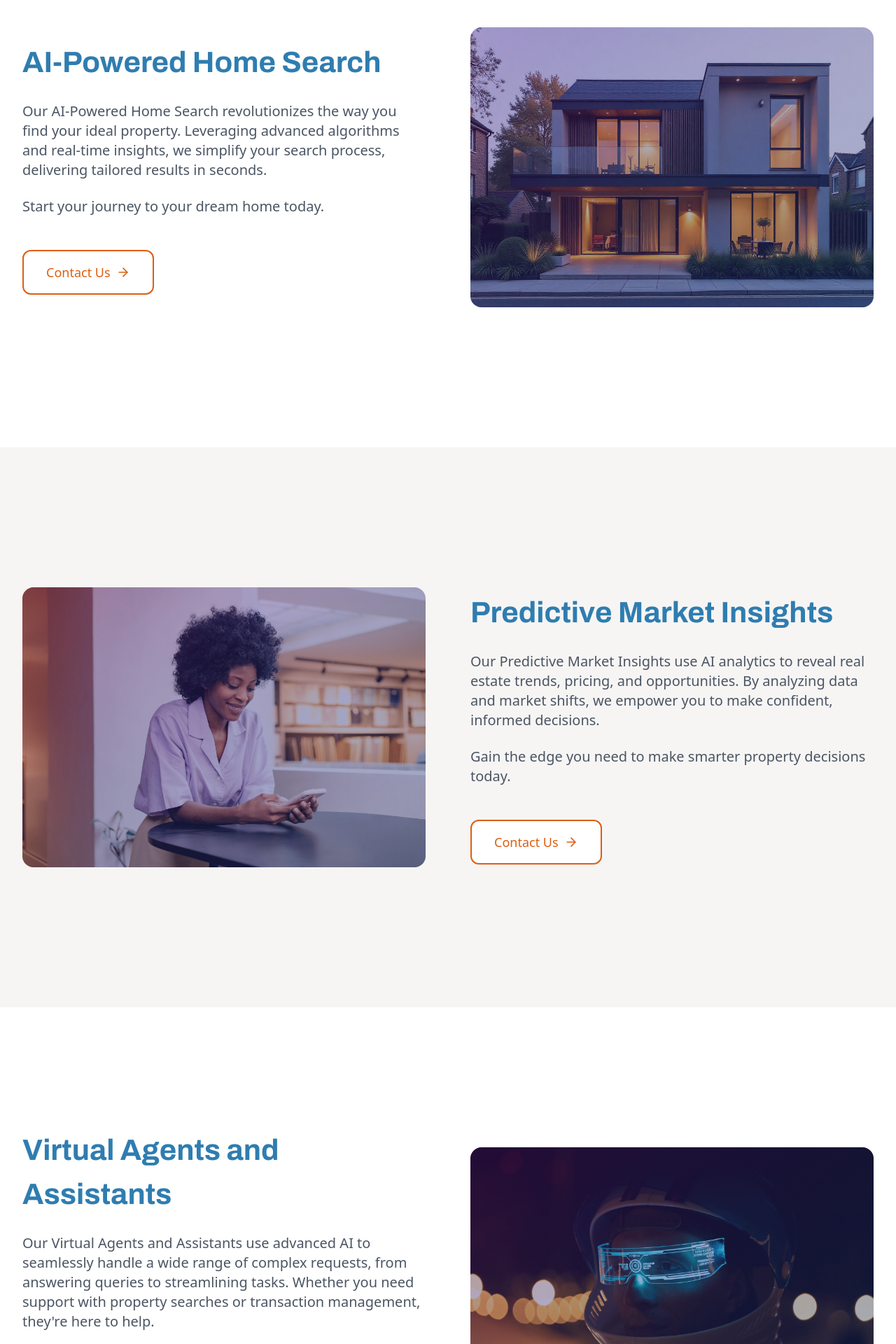
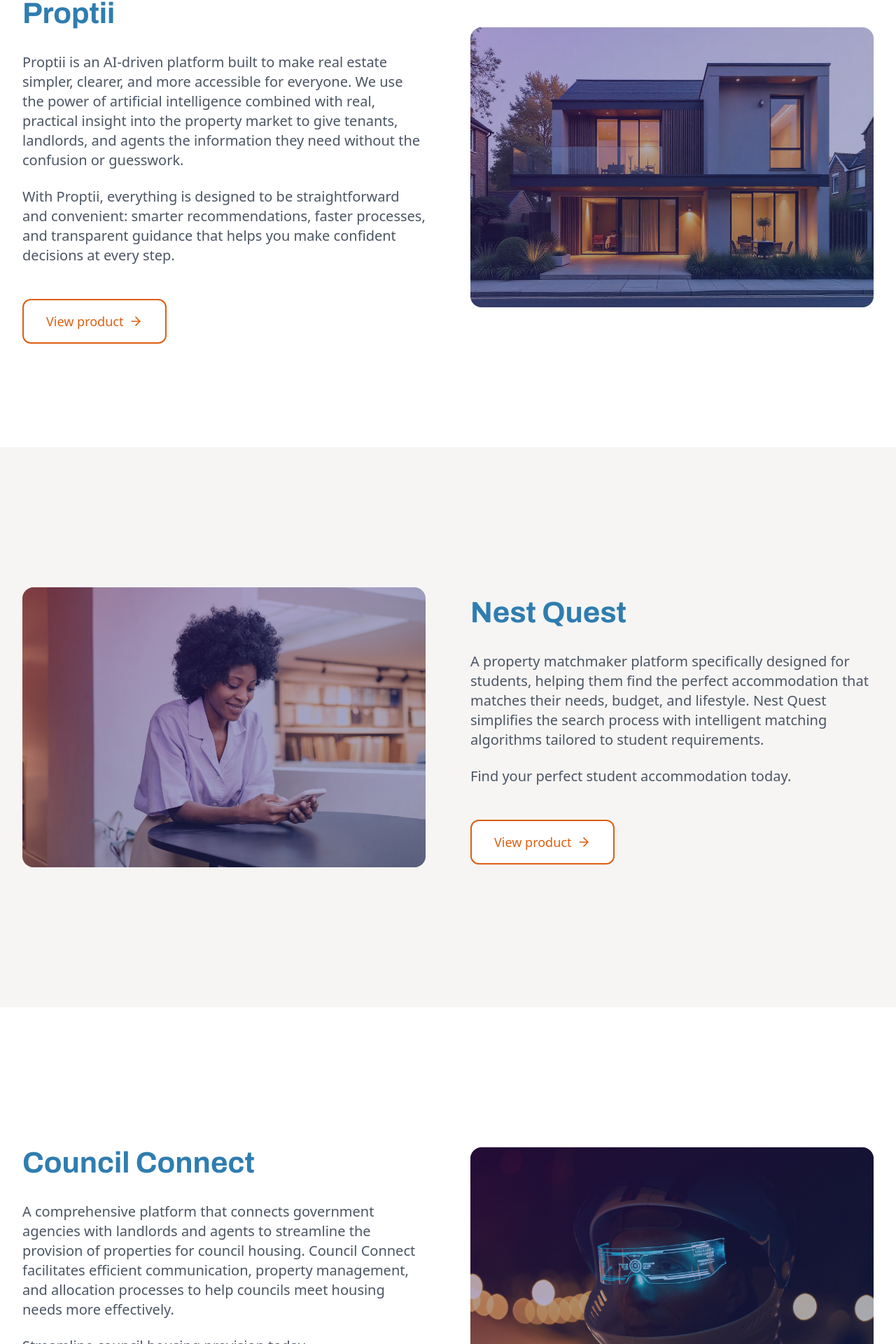
Before and after one commit to olutosin007/luxcity_website_1, a React (Vite) app: page /solutions in a window 1280 px wide. Shown: the part 801-2721 px from the top of the page at 70% size. Built offline with nearby package versions, Linux system fonts and the light colour scheme.

Commit message:
labs update

```diff
--- a/src/pages/Labs.tsx
+++ b/src/pages/Labs.tsx
@@ -12,7 +12,7 @@ export default function Labs() {
 
   const experiments = [
     {
-      title: "AI Property Matchmaker",
+      title: "Proptii",
       status: "Alpha Testing",
       description: ["Proptii is an AI-driven platform built to make real estate simpler, clearer, and more accessible for everyone. We use the power of artificial intelligence combined with real, practical insight into the property market to give tenants, landlords, and agents the information they need without the confusion or guesswork.", "With Proptii, everything is designed to be straightforward and convenient: smarter recommendations, faster processes, and transparent guidance that helps you make confident decisions at every step."],
       progress: 75,
@@ -21,11 +21,20 @@ export default function Labs() {
       buttonText: "View product"
     },
     {
-      title: "Virtual Property Staging",
-      status: "Beta",
-      description: "AI-powered system that automatically generates photorealistic virtual staging for empty properties.",
-      progress: 90,
-      image: "https://images.unsplash.com/photo-1558442086-8ea19a79cd4d?auto=format&fit=crop&q=80&w=800&h=400"
+      title: "Nest Quest",
+      status: "In Development",
+      description: "A property matchmaker platform specifically designed for students, helping them find the perfect accommodation that matches their needs, budget, and lifestyle. Nest Quest simplifies the search process with intelligent matching algorithms tailored to student requirements.",
+      progress: 80,
+      image: "https://images.unsplash.com/photo-1522708323590-d24dbb6b0267?auto=format&fit=crop&q=80&w=800&h=400",
+      link: "https://nest-quest-npp3.onrender.com/",
+      buttonText: "View product"
+    },
+    {
+      title: "Council Connect",
+      status: "In Development",
+      description: "A comprehensive platform that connects government agencies with landlords and agents to streamline the provision of properties for council housing. Council Connect facilitates efficient communication, property management, and allocation processes to help councils meet housing needs more effectively.",
+      progress: 20,
+      image: "https://images.unsplash.com/photo-1454165804606-c3d57bc86b40?auto=format&fit=crop&q=80&w=800&h=400"
     }
   ];
 
--- a/src/pages/Solutions.tsx
+++ b/src/pages/Solutions.tsx
@@ -93,21 +93,26 @@ export default function Solutions() {
             <div className="space-y-6 sm:space-y-8">
               <div>
                 <h2 className="text-[32px] sm:text-[36px] md:text-[42px] font-archivo font-bold text-[#2F7DB0] mb-4 sm:mb-6">
-                  AI-Powered Home Search
+                  Proptii
                 </h2>
                 <p className="text-base sm:text-lg md:text-xl text-gray-600 leading-relaxed mb-4 sm:mb-6">
-                  Our AI-Powered Home Search revolutionizes the way you find your ideal property. Leveraging advanced algorithms and real-time insights, we simplify your search process, delivering tailored results in seconds.
+                  Proptii is an AI-driven platform built to make real estate simpler, clearer, and more accessible for everyone. We use the power of artificial intelligence combined with real, practical insight into the property market to give tenants, landlords, and agents the information they need without the confusion or guesswork.
                 </p>
                 <p className="text-base sm:text-lg md:text-xl text-gray-600 leading-relaxed">
-                  Start your journey to your dream home today.
+                  With Proptii, everything is designed to be straightforward and convenient: smarter recommendations, faster processes, and transparent guidance that helps you make confident decisions at every step.
                 </p>
               </div>
 
               <div className="pt-2 sm:pt-4">
-                <button className="group px-6 sm:px-8 py-4 bg-white text-[#DC5F12] border-2 border-[#DC5F12] rounded-xl hover:bg-[#DC5F12] hover:text-white transition-all duration-300 flex items-center text-base sm:text-lg min-h-[44px]">
-                  Contact Us
+                <a
+                  href="https://proptii-r1-1a-new.onrender.com/"
+                  target="_blank"
+                  rel="noopener noreferrer"
+                  className="group inline-flex px-6 sm:px-8 py-4 bg-white text-[#DC5F12] border-2 border-[#DC5F12] rounded-xl hover:bg-[#DC5F12] hover:text-white transition-all duration-300 items-center text-base sm:text-lg min-h-[44px]"
+                >
+                  View product
                   <ArrowRight className="ml-2 h-5 w-5 transition-transform duration-300 group-hover:translate-x-1" />
-                </button>
+                </a>
               </div>
             </div>
 
@@ -124,15 +129,15 @@ export default function Solutions() {
         </div>
       </section>
 
-      {/* Predictive Market Insights Section */}
-      <section id="market-insights-section" className="min-h-[100vh] sm:min-h-[100vh] md:h-[672px] bg-[#F6F5F4] py-16 sm:py-12 md:py-0 flex items-center">
+      {/* Nest Quest Section */}
+      <section id="nest-quest-section" className="min-h-[100vh] sm:min-h-[100vh] md:h-[672px] bg-[#F6F5F4] py-16 sm:py-12 md:py-0 flex items-center">
         <div className="max-w-7xl mx-auto px-4 sm:px-6 lg:px-8">
           <div className="grid grid-cols-1 lg:grid-cols-2 gap-12 md:gap-12 lg:gap-16 items-center">
             {/* Left Column - Image */}
             <div className="relative h-[300px] sm:h-[350px] md:h-[400px] rounded-2xl overflow-hidden bg-gray-100 order-2 lg:order-1">
               <img
                 src="/images/Person-using-smartphone.jpg"
-                alt="Person analyzing market insights"
+                alt="Nest Quest student property platform"
                 className="w-full h-full object-cover"
               />
               <div className="absolute inset-0 bg-gradient-to-br from-purple-900/40 via-indigo-900/40 to-blue-900/40"></div>
@@ -142,48 +147,53 @@ export default function Solutions() {
             <div className="space-y-6 sm:space-y-8 order-1 lg:order-2">
               <div>
                 <h2 className="text-[32px] sm:text-[36px] md:text-[42px] font-archivo font-bold text-[#2F7DB0] mb-4 sm:mb-6">
-                  Predictive Market Insights
+                  Nest Quest
                 </h2>
                 <p className="text-base sm:text-lg md:text-xl text-gray-600 leading-relaxed mb-4 sm:mb-6">
-                  Our Predictive Market Insights use AI analytics to reveal real estate trends, pricing, and opportunities. By analyzing data and market shifts, we empower you to make confident, informed decisions.
+                  A property matchmaker platform specifically designed for students, helping them find the perfect accommodation that matches their needs, budget, and lifestyle. Nest Quest simplifies the search process with intelligent matching algorithms tailored to student requirements.
                 </p>
                 <p className="text-base sm:text-lg md:text-xl text-gray-600 leading-relaxed">
-                  Gain the edge you need to make smarter property decisions today.
+                  Find your perfect student accommodation today.
                 </p>
               </div>
 
               <div className="pt-2 sm:pt-4">
-                <button className="group px-6 sm:px-8 py-4 bg-white text-[#DC5F12] border-2 border-[#DC5F12] rounded-xl hover:bg-[#DC5F12] hover:text-white transition-all duration-300 flex items-center text-base sm:text-lg min-h-[44px]">
-                  Contact Us
+                <a
+                  href="https://nest-quest-npp3.onrender.com/"
+                  target="_blank"
+                  rel="noopener noreferrer"
+                  className="group inline-flex px-6 sm:px-8 py-4 bg-white text-[#DC5F12] border-2 border-[#DC5F12] rounded-xl hover:bg-[#DC5F12] hover:text-white transition-all duration-300 items-center text-base sm:text-lg min-h-[44px]"
+                >
+                  View product
                   <ArrowRight className="ml-2 h-5 w-5 transition-transform duration-300 group-hover:translate-x-1" />
-                </button>
+                </a>
               </div>
             </div>
           </div>
         </div>
       </section>
 
-      {/* Virtual Agents and Assistants Section */}
-      <section id="virtual-agents-section" className="min-h-[100vh] sm:min-h-[100vh] md:h-[672px] bg-white py-16 sm:py-12 md:py-0 flex items-center">
+      {/* Council Connect Section */}
+      <section id="council-connect-section" className="min-h-[100vh] sm:min-h-[100vh] md:h-[672px] bg-white py-16 sm:py-12 md:py-0 flex items-center">
         <div className="max-w-7xl mx-auto px-4 sm:px-6 lg:px-8">
           <div className="grid grid-cols-1 lg:grid-cols-2 gap-12 md:gap-12 lg:gap-16 items-center">
             {/* Left Column - Text Content */}
             <div className="space-y-6 sm:space-y-8">
               <div>
                 <h2 className="text-[32px] sm:text-[36px] md:text-[42px] font-archivo font-bold text-[#2F7DB0] mb-4 sm:mb-6">
-                  Virtual Agents and Assistants
+                  Council Connect
                 </h2>
                 <p className="text-base sm:text-lg md:text-xl text-gray-600 leading-relaxed mb-4 sm:mb-6">
-                  Our Virtual Agents and Assistants use advanced AI to seamlessly handle a wide range of complex requests, from answering queries to streamlining tasks. Whether you need support with property searches or transaction management, they're here to help.
+                  A comprehensive platform that connects government agencies with landlords and agents to streamline the provision of properties for council housing. Council Connect facilitates efficient communication, property management, and allocation processes to help councils meet housing needs more effectively.
                 </p>
                 <p className="text-base sm:text-lg md:text-xl text-gray-600 leading-relaxed">
-                  Experience the future of real estate assistance today.
+                  Streamline council housing provision today.
                 </p>
               </div>
 
               <div className="pt-2 sm:pt-4">
                 <button className="group px-6 sm:px-8 py-4 bg-white text-[#DC5F12] border-2 border-[#DC5F12] rounded-xl hover:bg-[#DC5F12] hover:text-white transition-all duration-300 flex items-center text-base sm:text-lg min-h-[44px]">
-                  Contact Us
+                  View product
                   <ArrowRight className="ml-2 h-5 w-5 transition-transform duration-300 group-hover:translate-x-1" />
                 </button>
               </div>
@@ -193,7 +203,7 @@ export default function Solutions() {
             <div className="relative h-[300px] sm:h-[350px] md:h-[400px] rounded-2xl overflow-hidden bg-gray-100">
               <img
                 src="/images/Robotic_Person.jpg"
-                alt="AI virtual assistant interface"
+                alt="Council Connect platform"
                 className="w-full h-full object-cover"
               />
               <div className="absolute inset-0 bg-gradient-to-br from-purple-900/40 via-indigo-900/40 to-blue-900/40"></div>
```
Also changed, not shown: 1 other file (tests, documents, lock files or other folders).
